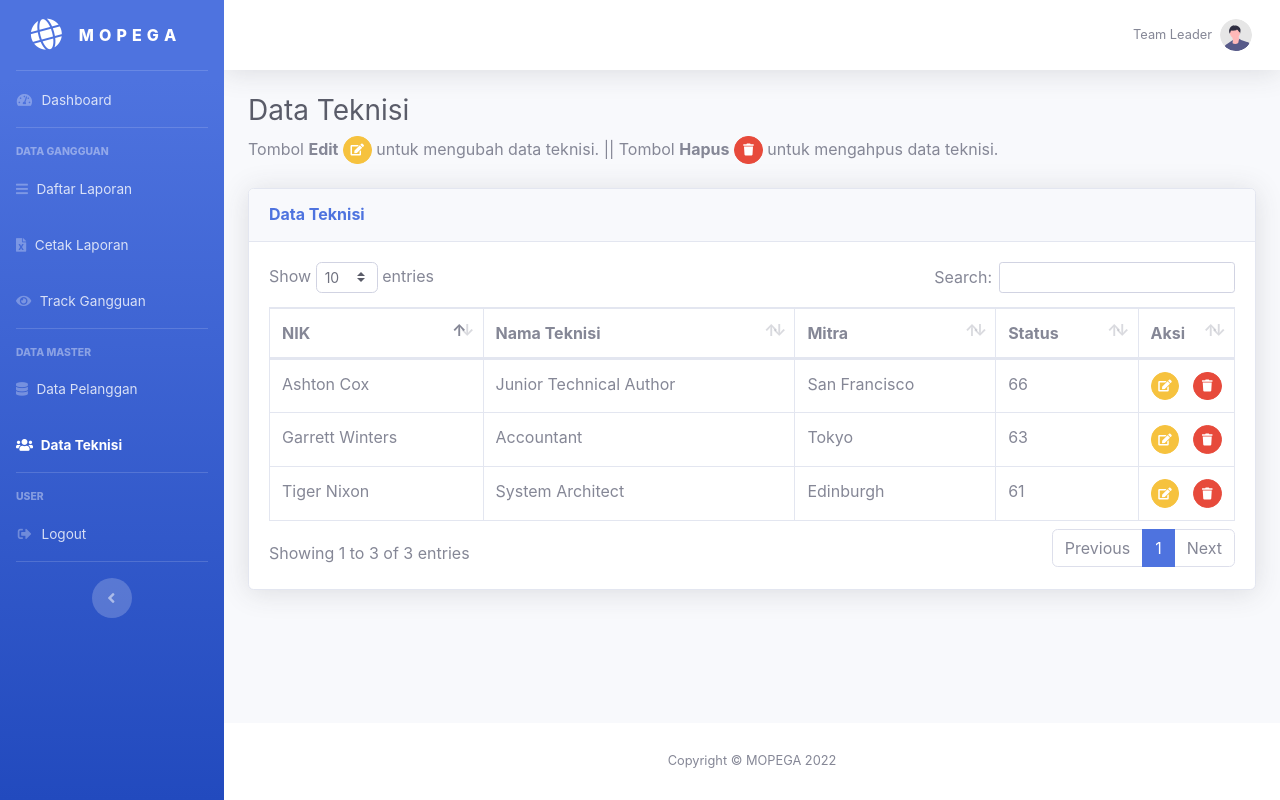
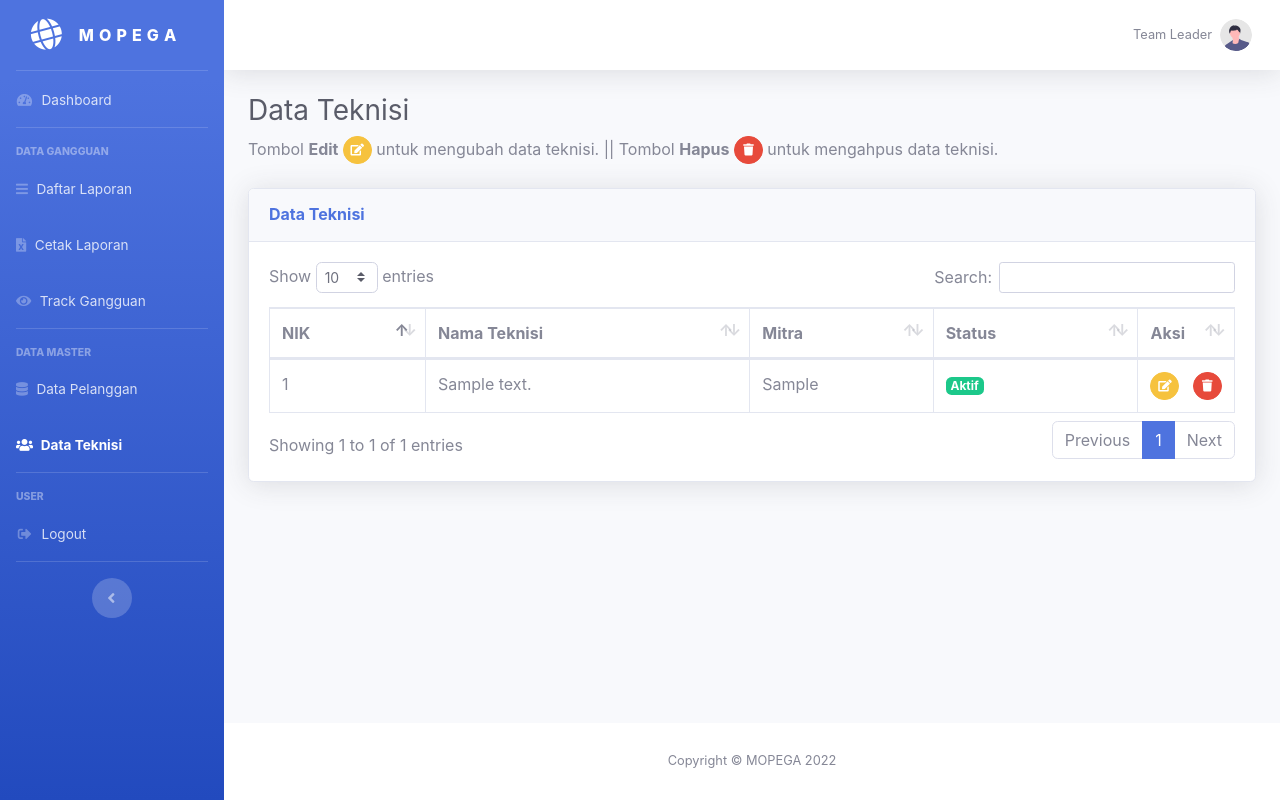
Before and after one commit to nurilmuslichin16/mopega-web, a CodeIgniter app: page /mopega/admin/teknisi in a window 1280 px wide. Run offline with CodeIgniter, Linux system fonts and the light colour scheme; tables that the repository leaves empty hold one stand-in row (values such as "Sample post"); some web fonts are replaced.

Commit message:
Update, Read & Delete Data Teknisi done...

```diff
--- a/application/controllers/admin/Teknisi.php
+++ b/application/controllers/admin/Teknisi.php
@@ -3,13 +3,66 @@ defined('BASEPATH') or exit('No direct script access allowed');
 
 class Teknisi extends CI_Controller
 {
+	public function __construct()
+	{
+		parent::__construct();
+		$this->load->model('model_teknisi');
+	}
 
 	public function index()
 	{
 		$data['title']		= 'Data Teknisi';
 		$data['subtitle']	= 'Data Teknisi';
 		$data['content']	= 'backend/teknisi/index';
+		$data['listData']	= $this->model_teknisi->get_all()->result_array();
 
 		$this->load->view('backend/template', $data);
 	}
+
+	public function getData()
+	{
+		$id_telegram 	= $this->input->post('id_telegram');
+		$data			= $this->model_teknisi->get_where(['id_telegram' => $id_telegram])->row_array();
+
+		echo json_encode($data);
+	}
+
+	public function edit()
+	{
+		$data = [
+			'status' => $this->input->post('status')
+		];
+
+		$ubahData = $this->model_teknisi->update($this->input->post('id_telegram'), $data);
+
+		if ($ubahData) {
+			$response	= [
+				'status' => 1
+			];
+		} else {
+			$response	= [
+				'status' => 2
+			];
+		}
+
+		echo json_encode($response);
+	}
+
+	public function delete()
+	{
+		$id_telegram	= $this->input->post('id_telegram');;
+		$query			= $this->model_teknisi->delete($id_telegram);
+
+		if ($query) {
+			$response		= [
+				'status' 	=> true
+			];
+		} else {
+			$response		= [
+				'status' 	=> false
+			];
+		}
+
+		echo json_encode($response);
+	}
 }
--- a/application/helpers/view_helper.php
+++ b/application/helpers/view_helper.php
@@ -37,3 +37,16 @@ function status($data)
             break;
     }
 }
+
+function statusTeknisi($data)
+{
+    switch ($data) {
+        case '1':
+            return "<span class='badge badge-success'>Aktif</span>";
+            break;
+
+        default:
+            return "<span class='badge badge-danger'>Blocked</span>";
+            break;
+    }
+}
--- a/application/views/backend/teknisi/index.php
+++ b/application/views/backend/teknisi/index.php
@@ -27,51 +27,23 @@
                         </tr>
                     </thead>
                     <tbody>
+                        <?php foreach ($listData as $data) : ?>
                         <tr>
-                            <td>Tiger Nixon</td>
-                            <td>System Architect</td>
-                            <td>Edinburgh</td>
-                            <td>61</td>
+                            <td><?= $data['nik']; ?></td>
+                            <td><?= $data['nama_teknisi']; ?></td>
+                            <td><?= $data['mitra']; ?></td>
+                            <td><?= statusTeknisi($data['status']); ?></td>
                             <td>
-                                <a href="#" data-toggle="modal" data-target="#ubahDataTeknisi" class="btn btn-warning btn-circle btn-sm">
+                                <a href="#" onclick="edit(<?= $data['id_telegram']; ?>)" class="btn btn-warning btn-circle btn-sm">
                                     <i class="fas fa-edit"></i>
                                 </a>
                                 &nbsp;
-                                <a href="#" onclick="hapus()" class="btn btn-danger btn-circle btn-sm">
+                                <a href="#" onclick="hapus(<?= $data['id_telegram']; ?>)" class="btn btn-danger btn-circle btn-sm">
                                     <i class="fas fa-trash"></i>
                                 </a>
                             </td>
                         </tr>
-                        <tr>
-                            <td>Garrett Winters</td>
-                            <td>Accountant</td>
-                            <td>Tokyo</td>
-                            <td>63</td>
-                            <td>
-                                <a href="#" data-toggle="modal" data-target="#ubahDataTeknisi" class="btn btn-warning btn-circle btn-sm">
-                                    <i class="fas fa-edit"></i>
-                                </a>
-                                &nbsp;
-                                <a href="#" onclick="hapus()" class="btn btn-danger btn-circle btn-sm">
-                                    <i class="fas fa-trash"></i>
-                                </a>
-                            </td>
-                        </tr>
-                        <tr>
-                            <td>Ashton Cox</td>
-                            <td>Junior Technical Author</td>
-                            <td>San Francisco</td>
-                            <td>66</td>
-                            <td>
-                                <a href="#" data-toggle="modal" data-target="#ubahDataTeknisi" class="btn btn-warning btn-circle btn-sm">
-                                    <i class="fas fa-edit"></i>
-                                </a>
-                                &nbsp;
-                                <a href="#" onclick="hapus()" class="btn btn-danger btn-circle btn-sm">
-                                    <i class="fas fa-trash"></i>
-                                </a>
-                            </td>
-                        </tr>
+                        <?php endforeach; ?>
                     </tbody>
                 </table>
             </div>
@@ -82,7 +54,13 @@
 <!-- /.container-fluid -->
 
 <script>
-    function hapus() {
+    $(document).ready(function() {
+        $("#formDataTeknisi").submit(function(e) {
+            e.preventDefault();
+        });
+    });
+
+    function hapus(id_telegram) {
         Swal.fire({
             title: 'Yakin ingin menghapus data teknisi?',
             showCancelButton: true,
@@ -90,11 +68,106 @@
         }).then((result) => {
             /* Read more about isConfirmed, isDenied below */
             if (result.isConfirmed) {
-                Swal.fire('Terhapus!', '', 'success')
+                $.ajax({
+                    url: "<?= site_url('admin/teknisi/delete'); ?>",
+                    type: "POST",
+                    data: {
+                        'id_telegram': id_telegram
+                    },
+                    dataType: "JSON",
+                    success: function(data) {
+                        if (data.status) {
+                            Swal.fire('Data berhasil terhapus!', '', 'success').then(() => {
+                                window.location.replace("<?= site_url('admin/teknisi') ?>");
+                            });
+                        } else {
+                            Swal.fire('Server Error! Silahkan coba kembali.', '', 'error').then(() => {
+                                window.location.replace("<?= site_url('admin/teknisi') ?>");
+                            });;
+                        }
+                    },
+                    error: function(jqXHR, textStatus, errorThrown) {
+                        alert('Error pada ajax!');
+                        $('#btnSave').text('Tambah');
+                        $('#btnSave').attr('disabled', false);
+                    }
+                });
             } else {
                 Swal.fire('Membatalkan proses hapus.', '', 'info')
             }
         })
+    }
+
+    function edit(id_telegram) {
+        $('#title_modal').text('Edit Data Teknisi');
+        $('#btnSave').text('Ubah');
+        $('#formDataTeknisi')[0].reset();
+        $('input').removeClass('inputerror');
+        $('textarea').removeClass('inputerror');
+        $('select').removeClass('inputerror');
+        $('.form-group').find('#error').empty();
+
+        $.ajax({
+            url: "<?= site_url('admin/teknisi/getData'); ?>",
+            type: 'POST',
+            data: {
+                'id_telegram': id_telegram
+            },
+            dataType: 'JSON',
+            success: function(data) {
+                $('#id_telegram').val(data.id_telegram);
+                $('#nik').val(data.nik);
+                $('#nama_teknisi').val(data.nama_teknisi);
+                $('#mitra').val(data.mitra);
+                $('#status').val(data.status);
+
+                $('#ubahDataTeknisi').modal('show');
+            },
+            error: function(jqXHR, textStatus, errorThrown) {
+                alert('Error pada ajax!');
+                $('#btnSave').text('Tambah');
+                $('#btnSave').attr('disabled', false);
+            }
+        })
+    }
+
+    function save() {
+        $('#btnSave').text('saving...');
+        $('#btnSave').attr('disabled', true);
+
+        $.ajax({
+            url: "<?php echo site_url('admin/teknisi/edit') ?>",
+            type: "POST",
+            data: $('#formDataTeknisi').serialize(),
+            dataType: "JSON",
+            success: function(data) {
+                // Status (1: Sukses, 2: Server Error)
+                if (data.status == 1) {
+                    Swal.fire(
+                        'Sukses!',
+                        'Data Teknisi berhasil diubah.',
+                        'success'
+                    ).then(() => {
+                        window.location.replace("<?= site_url('admin/teknisi') ?>");
+                    });
+                } else {
+                    Swal.fire(
+                        'Gagal!',
+                        'Sistem tidak dapat menyimpan data, silahkan ulangi kembali.',
+                        'error'
+                    ).then(() => {
+                        window.location.replace("<?= site_url('admin/teknisi') ?>");
+                    });
+                }
+                $('#btnSave').text('Tambah');
+                $('#btnSave').attr('disabled', false);
+            },
+            error: function(jqXHR, textStatus, errorThrown) {
+                alert('Error pada ajax!');
+                $('#btnSave').text('Tambah');
+                $('#btnSave').attr('disabled', false);
+            }
+        });
     }
 </script>
 
@@ -108,30 +181,27 @@
                     <span aria-hidden="true">&times;</span>
                 </button>
             </div>
-            <form action="#" id="formUbahDataTeknisi" method="POST">
+            <form action="#" id="formDataTeknisi" method="POST">
                 <div class="modal-body">
+                    <input type="hidden" id="id_telegram" name="id_telegram">
                     <div class="form-group">
                         <label for="nik">NIK</label>
-                        <input type="text" class="form-control" id="nik" name="nik" placeholder="NIK *">
-                        <small class="mt-3 text-danger" id="error"></small>
+                        <input type="text" class="form-control" id="nik" name="nik" disabled>
                     </div>
                     <div class="form-group">
                         <label for="nama_teknisi">Nama Teknisi</label>
-                        <input type="text" class="form-control" id="nama_teknisi" name="nama_teknisi" placeholder="Nama Teknisi *">
+                        <input type="text" class="form-control" id="nama_teknisi" name="nama_teknisi" disabled>
                     </div>
                     <div class="form-group">
                         <label for="mitra">Mitra</label>
-                        <input type="text" class="form-control" id="mitra" name="mitra" placeholder="Mitra *">
-                        <small class="mt-3 text-danger" id="error"></small>
+                        <input type="text" class="form-control" id="mitra" name="mitra" disabled>
                     </div>
                     <div class="form-group">
                         <label for="status">Status</label>
                         <select class="form-control" id="status" name="status">
-                            <option value="">Pilih Status</option>
                             <option value="1">Aktif</option>
                             <option value="0">Tidak Aktif</option>
                         </select>
-                        <small class="mt-3 text-danger" id="error"></small>
                     </div>
                 </div>
                 <div class="modal-footer">
```
Also changed, not shown: application/models/Model_teknisi.php (added, +57 -0 lines).
